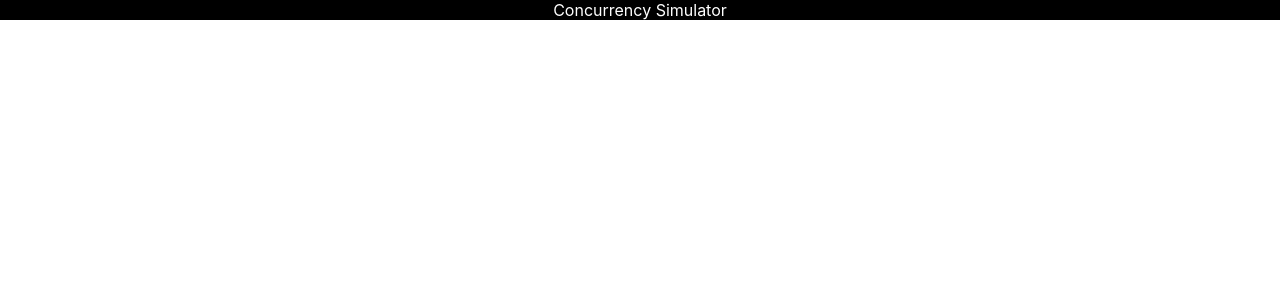
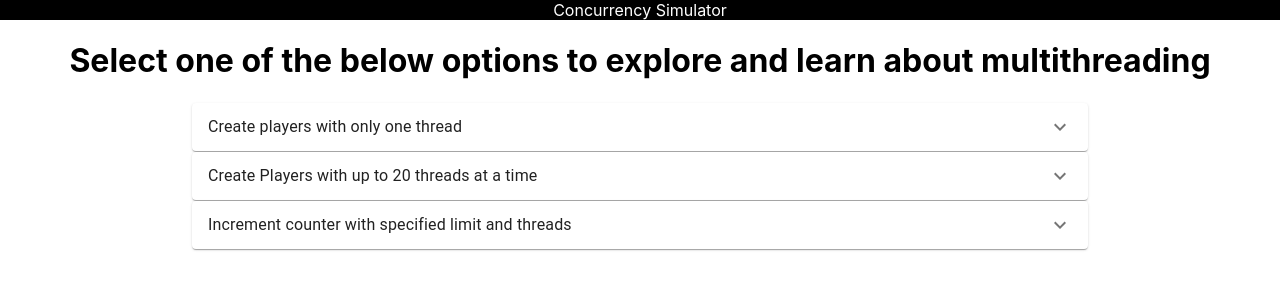
Before and after one commit to randyfranzmeier/SpringSync, a React (Create React App) app in the folder multi-threaded-apis/src/main/resources/static/concurrency/: page / in a window 1280 px wide. Shown: the top 300 px of the page. Built offline with nearby package versions, Linux system fonts and the light colour scheme.

Commit message:
Placing all three components in accordion.

```diff
--- a/multi-threaded-apis/src/main/resources/static/concurrency/src/App.js
+++ b/multi-threaded-apis/src/main/resources/static/concurrency/src/App.js
@@ -1,13 +1,68 @@
-import logo from './logo.svg';
 import './App.css';
 import Nav from "./components/nav/nav";
+import {Accordion, AccordionDetails, AccordionSummary, Divider, Typography} from "@mui/material";
+import ThreadedPlayers from "./components/create-players-with-threads/create-players-with-threads";
+import {ExpandMore} from "@mui/icons-material";
+import NoThreadsPlayers from "./components/create-players-no-threads/create-players-no-threads";
+import CounterTimer from "./components/counter-timer/counter-timer";
+
 
 function App() {
-  return (
-    <div className="App">
-     <Nav></Nav>
-    </div>
-  );
+    return (
+        <div className="App">
+            <Nav/>
+            <div className="simulation-container">
+                <h1>Select one of the below options to explore and learn about multithreading</h1>
+                <Divider className="divider"/>
+                <div className="accordion-container">
+                    <Accordion slotProps={{heading: {component: 'h4'}}}>
+                        <AccordionSummary
+                            expandIcon={<ExpandMore/>}
+                            aria-controls="panel1-content"
+                            id="panel1-header"
+                        >
+                            <Typography>Create players with only one thread </Typography>
+                        </AccordionSummary>
+                        <AccordionDetails>
+                            <NoThreadsPlayers/>
+                        </AccordionDetails>
+                    </Accordion>
+                </div>
+
+                <Divider className="divider"/>
+                <div className="accordion-container">
+                    <Accordion slotProps={{heading: {component: 'h4'}}}>
+                        <AccordionSummary
+                            expandIcon={<ExpandMore/>}
+                            aria-controls="panel1-content"
+                            id="panel1-header"
+                        >
+                            <Typography>Create Players with up to 20 threads at a time</Typography>
+                        </AccordionSummary>
+                        <AccordionDetails>
+                            <ThreadedPlayers/>
+                        </AccordionDetails>
+                    </Accordion>
+                </div>
+
+                <Divider className="divider"/>
+                <div className="accordion-container">
+                    <Accordion slotProps={{heading: {component: 'h4'}}}>
+                        <AccordionSummary
+                            expandIcon={<ExpandMore/>}
+                            aria-controls="panel1-content"
+                            id="panel1-header"
+                        >
+                            <Typography>Increment counter with specified limit and threads</Typography>
+                        </AccordionSummary>
+                        <AccordionDetails>
+                            <CounterTimer/>
+                        </AccordionDetails>
+                    </Accordion>
+                </div>
+            </div>
+        </div>
+    );
 }
 
 export default App;
```
